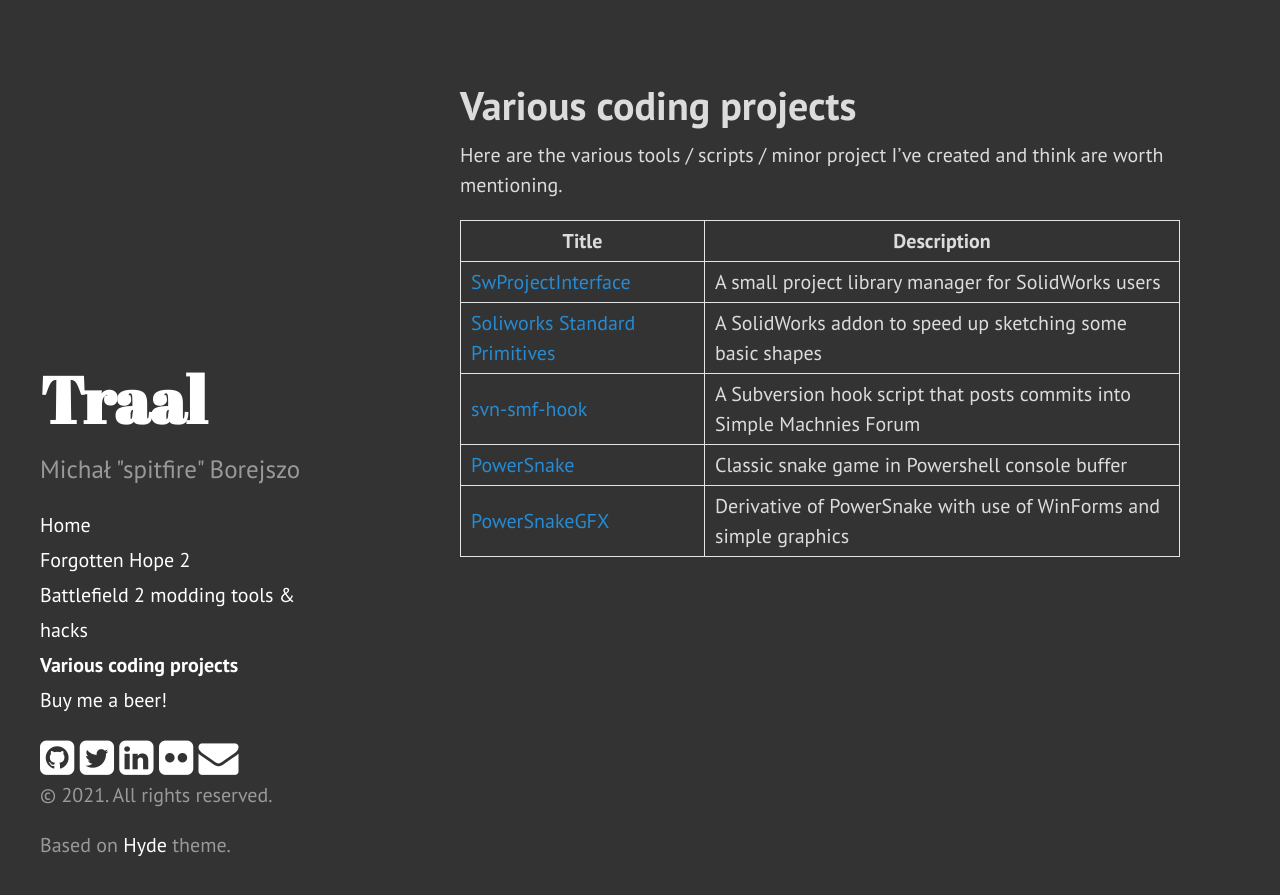
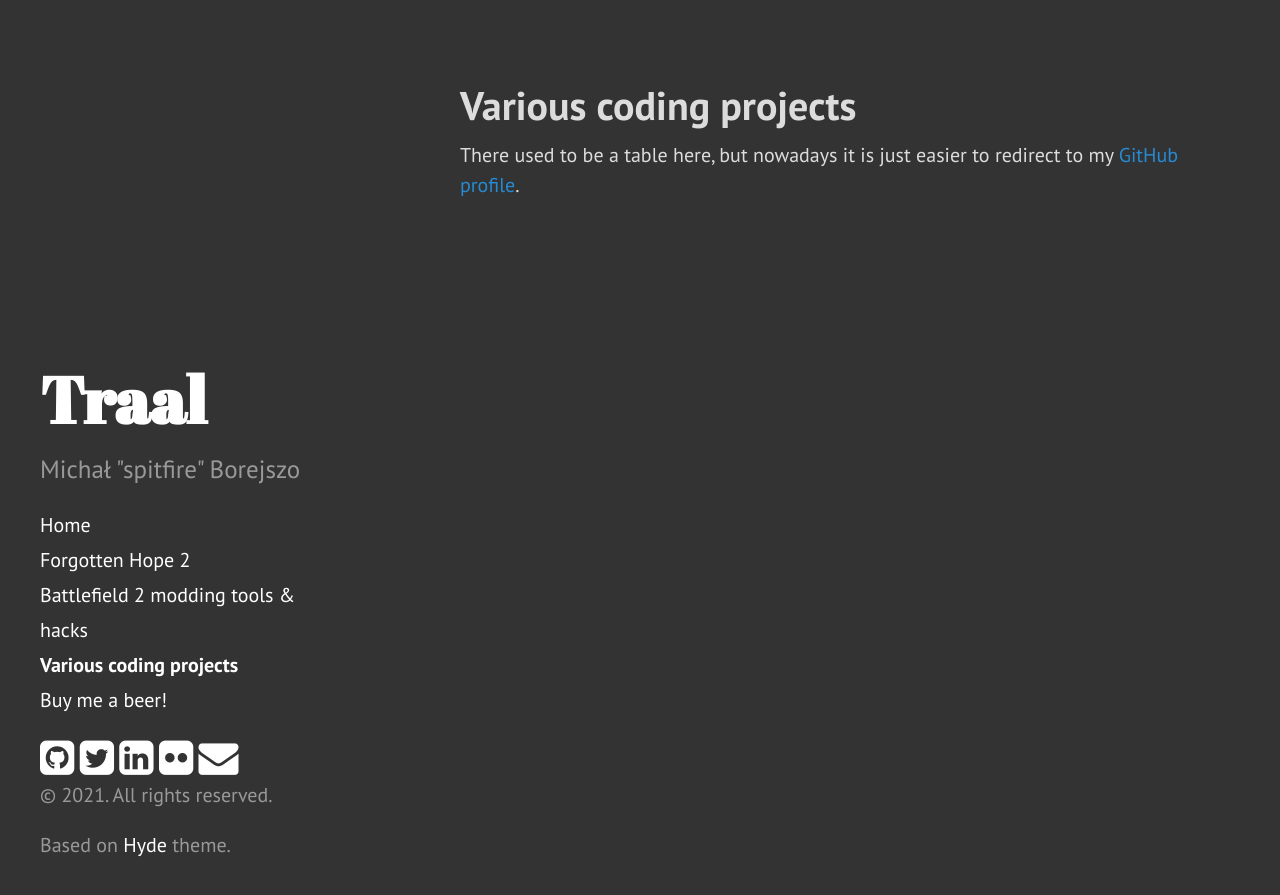
Before and after one commit to spitfire05/spitfire05.github.io, a Jekyll site: the page built from 50_various-coding-projects.md, in a window 1280 px wide. Shown: the top 895 px of the page. Built offline with Jekyll 4.4.1, drawn with Linux system fonts in a browser that asks for light colours; nearby versions of some CDN libraries.

Commit message:
Update 50_various-coding-projects.md

```diff
--- a/50_various-coding-projects.md
+++ b/50_various-coding-projects.md
@@ -7,12 +7,4 @@ layout: page
 guid: http://traal.eu/wp/?page_id=81
 ---
 
-Here are the various tools / scripts / minor project I've created and think are worth mentioning.
-
-| Title | Description |
-| --- | --- |
-| [SwProjectInterface](https://github.com/spitfire05/SwProjectInterface "SwProjectInterface") | A small project library manager for SolidWorks users |
-| [Soliworks Standard Primitives](https://github.com/spitfire05/swsp "Soliworks Standard Primitives") | A SolidWorks addon to speed up sketching some basic shapes |
-| [svn-smf-hook](https://github.com/spitfire05/svn-smf-hook "svn-smf-hook") | A Subversion hook script that posts commits into Simple Machnies Forum |
-| [PowerSnake](https://github.com/spitfire05/PowerSnake) | Classic snake game in Powershell console buffer |
-| [PowerSnakeGFX](https://github.com/spitfire05/PowerSnakeGFX) | Derivative of PowerSnake with use of WinForms and simple graphics |
+There used to be a table here, but nowadays it is just easier to redirect to my [GitHub profile](https://github.com/spitfire05).
```
